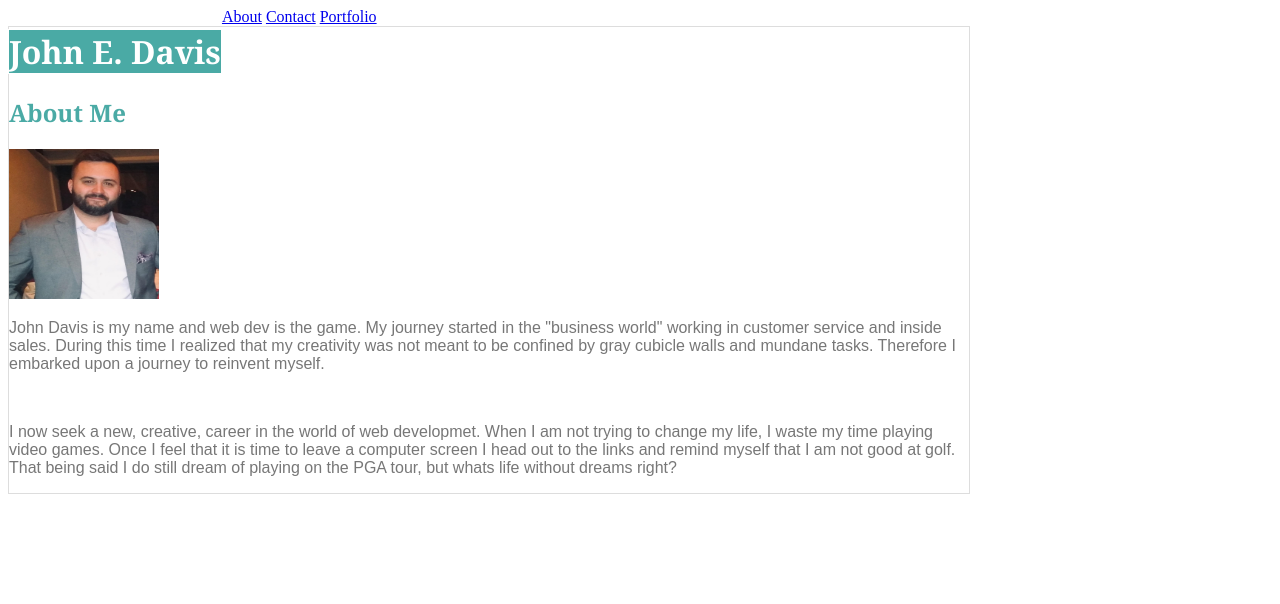
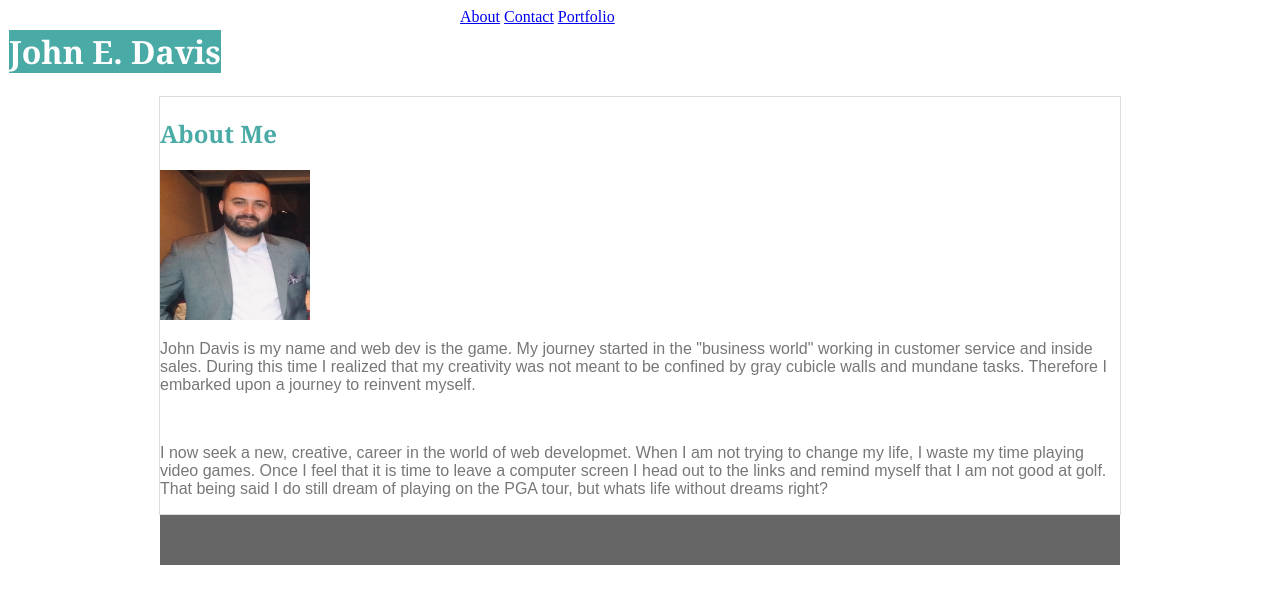
Before and after one commit to JEDavis624/JEDavis624_Portfolio, a plain HTML site: page index.html in a window 1280 px wide. Drawn offline with Linux system fonts and the light colour scheme; a script that the page names is missing.

Commit message:
added new classes to css

```diff
--- a/assets/css/style.css
+++ b/assets/css/style.css
@@ -1,3 +1,26 @@
+.container-width{
+    max-width: 960px;
+    margin: auto;
+}
+
+.header-container--inner{
+    display: inline-block;
+    width: 48%;
+    text-align: right;
+}
+
+.header-nav {
+    display: inline-block;
+    width: 48%;
+    text-align: right;
+}
+
+header{
+    border-bottom:gray ;
+    border-width: 1px;
+}
+
+
 h1 {
     color: white;
     background-color: #4aaaa5;
@@ -6,11 +29,6 @@ h1 {
     border-color: #ffffff;
     font-family: Georgia, 'Times New Roman', Times, serif;
     float: left;
-}
-
-h4{
-    float: right;
-    padding: 5px;
 }
 
 h2{
@@ -49,7 +67,7 @@ button {
         color: white;
 }
 
-.footer {
+footer {
         height: 50px;
         background-color: #666666;
 }
```
